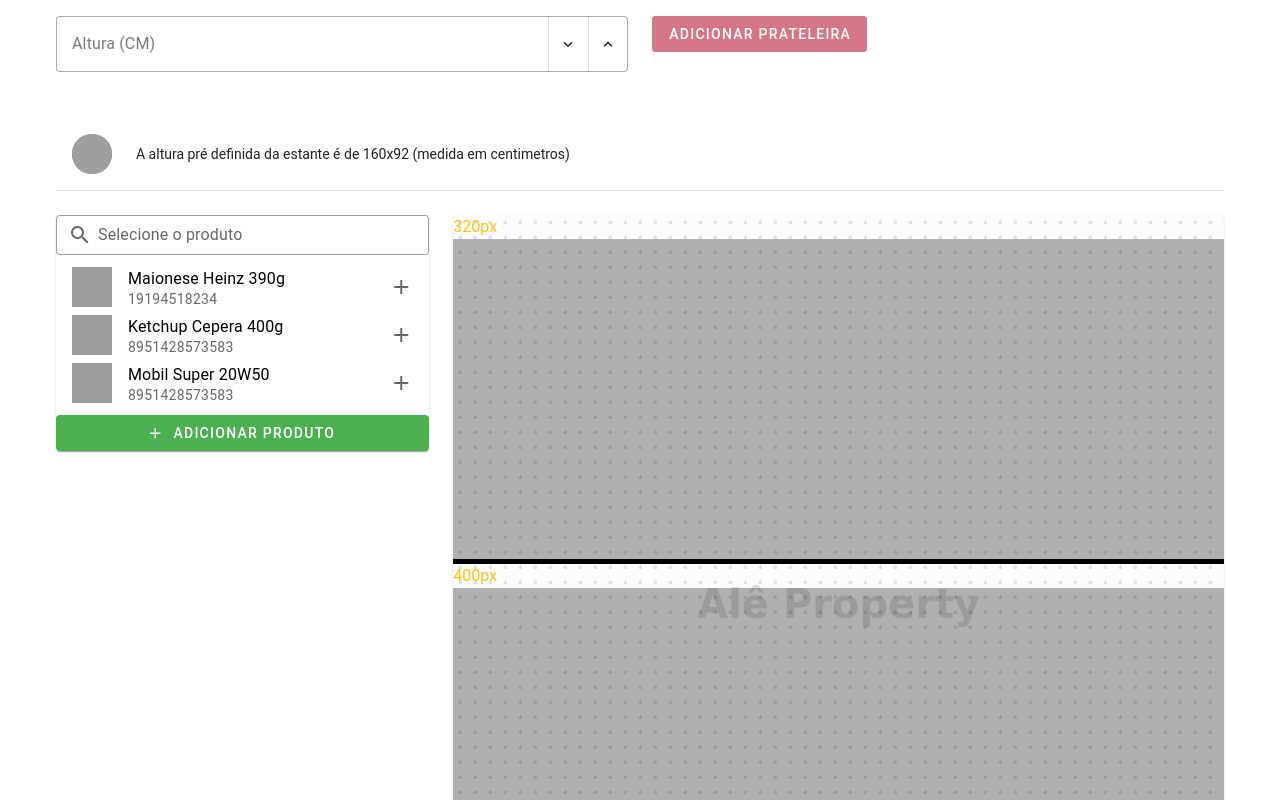
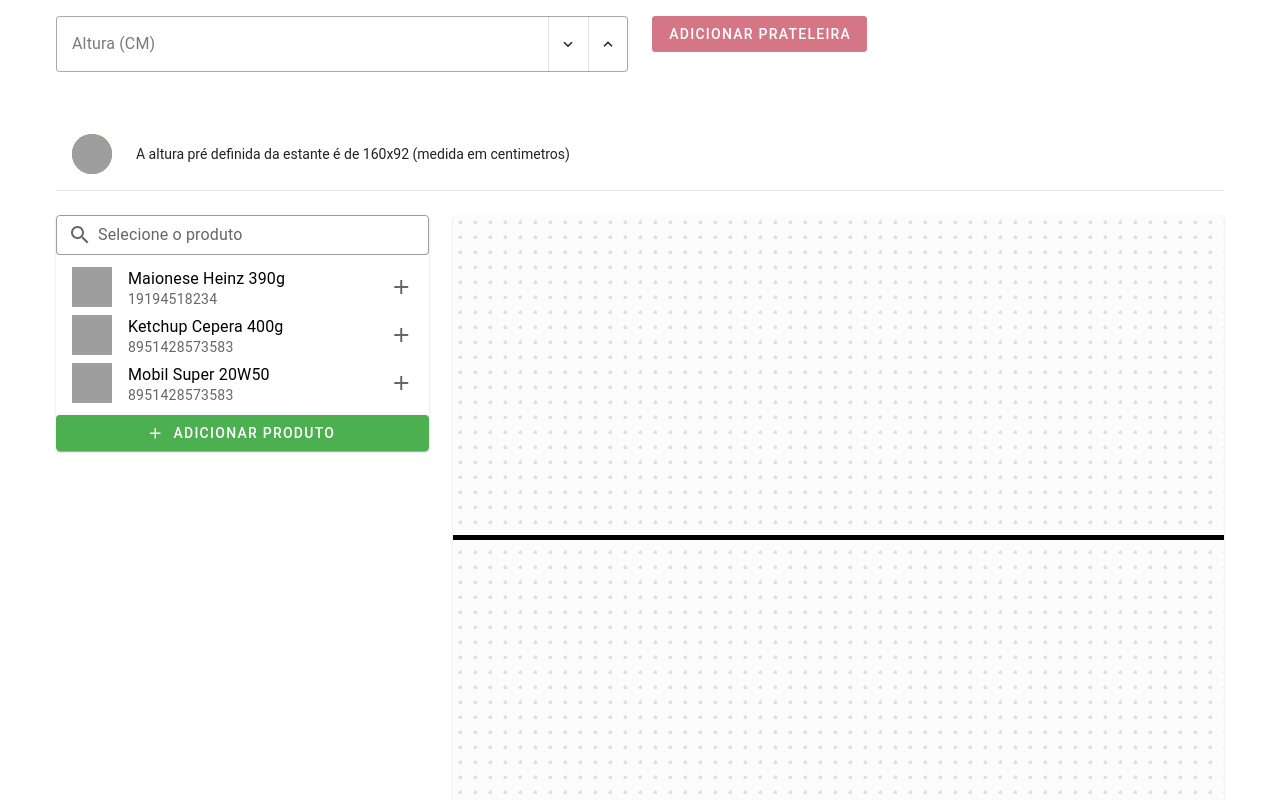
Before and after one commit to Alexandre1222/drag-and-drop-for-real, a Vue app: page / in a window 1280 px wide. Shown: the top 800 px of the page. Built offline with nearby package versions, Linux system fonts and the light colour scheme; grey boxes are pictures that could not be loaded; a small style sheet from the web is missing.

Commit message:
feat: limit for products on shelf

```diff
--- a/index.html
+++ b/index.html
@@ -2,7 +2,7 @@
 <html lang="en">
   <head>
     <meta charset="UTF-8">
-    <link rel="icon" href="/favicon.ico">
+    <link rel="icon" href="https://m.media-amazon.com/images/I/51CGhVom7HL._AC_UF1000,1000_QL80_.jpg">
     <meta name="viewport" content="width=device-width, initial-scale=1.0">
     <title>Welcome to Vuetify 3</title>
   </head>
--- a/src/components/ExampleFour.vue
+++ b/src/components/ExampleFour.vue
@@ -2,6 +2,24 @@
 import {onMounted, ref} from "vue";
 import AddProductDialog from "@/components/dialog/addProductDialog.vue";
 import cmToPixel from "@/plugins/helper/cmToPixel.js";
+
+const menu = ref(false)
+const menuTarget = ref(null)
+const indexProductToDelete = ref(null)
+const indexShelfToDelete = ref(null)
+
+function openMenu(index, shelfIndex, event) {
+  indexShelfToDelete.value = shelfIndex
+  indexProductToDelete.value = index
+  menuTarget.value = event.target.closest('.v-img')
+  menu.value = true
+}
+
+function action() {
+  console.log(shelf.value[indexShelfToDelete.value].products[indexProductToDelete.value])
+  shelf.value[indexShelfToDelete.value].products.splice(indexProductToDelete.value, 1)
+  menu.value = false
+}
 
 const addProductModel = ref(false)
 const productList = ref([
@@ -60,7 +78,23 @@ function saveProduct(product) {
   productList.value.push(product)
 }
 
+function canAddProduct(currentShelfProducts, currentShelfWidth, productWidth) {
+  console.log(currentShelfProducts, currentShelfWidth, productWidth)
+  let widthAcummulated = 0
+  for (const currentShelfProduct of currentShelfProducts) {
+    widthAcummulated += currentShelfProduct.width
+  }
+  console.log(`Tenho ${(productWidth + widthAcummulated)} acumulado e nao pode ser maior que ${currentShelfWidth}`)
+  return (productWidth + widthAcummulated) > currentShelfWidth;
+
+}
+
 function addProduct(productItem) {
+  const currentProductWidth = productItem.width
+  if (canAddProduct(shelf.value[0].products, standSize.value.width, currentProductWidth)) {
+    showFeedback(`Limite atingido não é possivel adicionar mais produtos`)
+    return
+  }
   const copyProduct = JSON.parse(JSON.stringify(productItem))
   copyProduct.position = shelf.value[0].products.length
   shelf.value[0].products.push(copyProduct)
@@ -93,9 +127,8 @@ function onDragStart(item, itemIndex, shelfIndex, event) {
   draggedItemIndex.value = itemIndex
   draggedShelfIndex.value = shelfIndex
   const rect = event.target.getBoundingClientRect();
-  console.log(rect)
+  draggedItem.value.offsetY = event.clientY - rect.top;
   draggedItem.value.offsetX = event.clientX - rect.left;
-  draggedItem.value.offsetY = event.clientY - rect.top;
 }
 
 function onDragEnd() {
@@ -104,7 +137,7 @@ function onDragEnd() {
   draggedShelfIndex.value = null
 }
 
-function onDrop(index, dropIndex, event, state) {
+function onDrop(index, event) {
   if (!draggedItem.value) return
   const sourceShelf = shelf.value[draggedShelfIndex.value]
   const destShelf = shelf.value[index]
@@ -113,19 +146,30 @@ function onDrop(index, dropIndex, event, state) {
     showFeedback(`Opa maninho, o produto tem ${sourceShelf.products[draggedItemIndex.value].height}cm de altura  e a estante tem ${destShelf.height}cm, não rola né`)
     return
   }
-  let insertIndex = dropIndex
 
-  const containerRect = event.currentTarget.getBoundingClientRect();
+  let insertIndex = index
+  const container = event.currentTarget;
+  const item = event.target;
+
+  const containerRect = container.getBoundingClientRect();
+  const itemRect = item.getBoundingClientRect();
+
+  const productsCopy = [...sourceShelf.products];
+
+  const removedItem = productsCopy.splice(draggedItemIndex.value, 1)[0];
+  if (draggedShelfIndex.value !== index && canAddProduct(shelf.value[index].products, standSize.value.width, removedItem.width)) {
+    showFeedback(`Limite atingido não é possivel adicionar mais produtos`)
+    return
+  }
+  sourceShelf.products.splice(draggedItemIndex.value, 1);
 
   const newX = event.clientX - containerRect.left - draggedItem.value.offsetX;
   const newY = event.clientY - containerRect.top - draggedItem.value.offsetY;
-  const itemHeight = draggedItem.value.offsetY;
-  const removedItem = sourceShelf.products.splice(draggedItemIndex.value, 1)[0]
+
   removedItem.x = newX < 0 ? 0 : newX
-  // removedItem.y = newY;
-  removedItem.y = 200;
+  removedItem.y = newY;
 
-  if (draggedShelfIndex.value === index && draggedItemIndex.value < dropIndex) {
+  if (draggedShelfIndex.value === index && draggedItemIndex.value < index) {
     insertIndex--
   }
 
@@ -163,6 +207,7 @@ function onDrop(index, dropIndex, event, state) {
       </v-btn>
     </template>
   </v-snackbar>
+
   <v-container>
     <v-row>
       <v-col cols="6">
@@ -215,11 +260,11 @@ function onDrop(index, dropIndex, event, state) {
         <v-card class="polka-dot pa-0 ma-0">
           <v-card-item class="pa-0">
             <template v-for="(shelfItem, index) in shelf">
-              <span class="text-amber">{{ cmToPixel(shelfItem.height, null).heightPx + 'px' }}</span>
-              <div class="flex-nowrap droppable-area" @drop="onDrop(index, index, $event, 'shelf')" @dragover.prevent
+              <div class="flex-nowrap droppable-area menu-area" @contextmenu.prevent="openMenu(0, index, $event)" @drop="onDrop(index, $event, 'shelf')" @dragover.prevent
                    :style="{'min-height': cmToPixel(shelfItem.height, null).heightPx + 'px'}">
                 <div class="position-absolute" v-for="(imageItem, itemIndex) in shelfItem.products">
                   <v-img
+                    @contextmenu.prevent="openMenu(itemIndex, index, $event)"
                     class="cursor-move image-item"
                     draggable="true"
                     @dragstart="onDragStart(shelfItem, itemIndex, index, $event)"
@@ -230,10 +275,25 @@ function onDrop(index, dropIndex, event, state) {
                     :style="{top: `${imageItem.y}px`,left: `${imageItem.x}px`}"
                   >
                   </v-img>
-                  <span draggable="false">
-                          {{ cmToPixel(imageItem.height, imageItem.width).heightPx }}px/{{ cmToPixel(imageItem.height, imageItem.width).widthPx }}px <br>
-                          {{ `${imageItem.x}px` }}/{{ `${imageItem.y}px` }}
-                            </span>
+                  <v-menu
+                    v-model="menu"
+                    location="end"
+                    scroll-strategy="close"
+                    :target="menuTarget"
+                  >
+                    <v-list
+                      class="py-0"
+                      density="compact"
+                      slim
+                      nav
+                    >
+                      <v-list-item density="compact" @click="action(itemIndex, index)">
+                        <v-list-item-title>
+                          Excluir
+                        </v-list-item-title>
+                      </v-list-item>
+                    </v-list>
+                  </v-menu>
                 </div>
               </div>
               <v-divider thickness="5" color="black" variant="solid" class="border-opacity-100"/>
@@ -260,7 +320,6 @@ function onDrop(index, dropIndex, event, state) {
 }
 
 .polka-dot::before {
-  content: "Alê Property";
   position: absolute;
   inset: 0;
   font-family: "Comic Sans MS", "Comic Sans", cursive, sans-serif;
@@ -280,6 +339,6 @@ function onDrop(index, dropIndex, event, state) {
 }
 
 .droppable-area {
-  background-color: rgba(0, 0, 0, 0.3);
+  position: relative;
 }
 </style>
```
